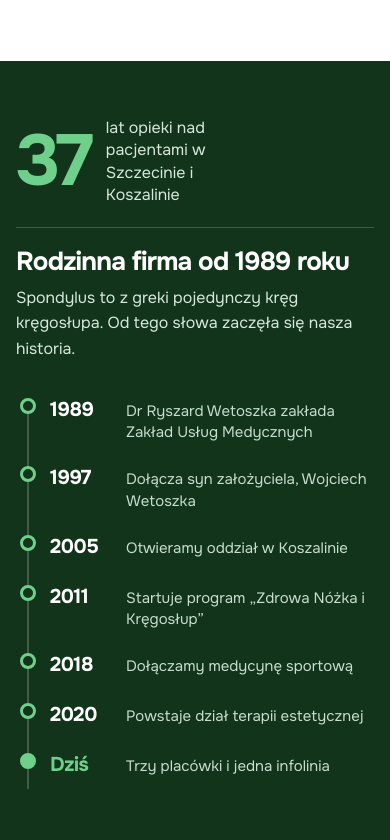
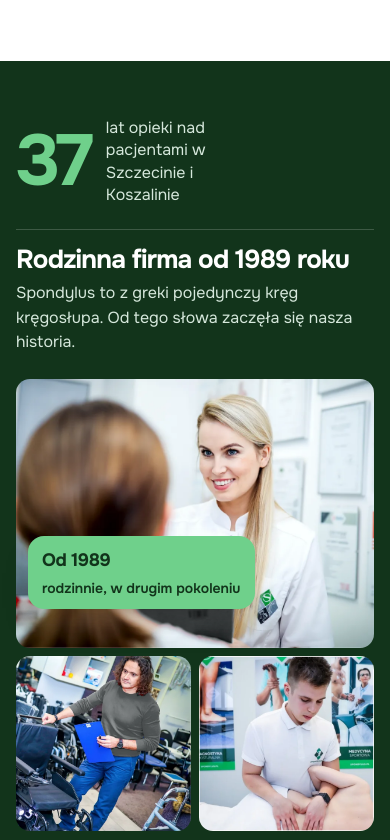
Before and after one commit to Mzabavchukweb/spondylus, a plain HTML site: page index.html in a window 390 px wide. Shown: the part 8424-9264 px from the top of the page. Drawn offline with Linux system fonts and the light colour scheme.

Commit message:
Historia firmy ze zdjęciami z placówek

```diff
--- a/assets/css/style.css
+++ b/assets/css/style.css
@@ -1814,3 +1814,37 @@
   .proc-jasny .proc p { margin-top: 6px; font-size: 14.5px; line-height: 1.5; }
 }
 @media (max-width: 360px) { .proc-jasny .proc { gap: 8px; } .proc-jasny .proc li, .proc-jasny .proc li + li { padding: 12px 10px 14px; } .proc-jasny .proc p { font-size: 14px; } .proc-jasny .proc .ilu { width: 40px; height: 40px; } }
+
+/* v32: historia ze zdjęciami z placówek */
+.hist3 { display: grid; grid-template-columns: minmax(0, 1fr) minmax(0, 1.05fr); gap: clamp(32px, 5vw, 80px); align-items: center; }
+.hist3 .hist2__lat { padding: 0 0 22px; border-right: 0; border-bottom: 1px solid rgba(255, 255, 255, .18); margin-bottom: 24px; }
+.hist3 h2 { color: #fff; font-size: clamp(28px, 3vw, 42px); }
+.hist3__lead { margin-top: 10px; font-size: 18px; line-height: 1.55; color: #d6e8dc; max-width: 46ch; }
+.hist3__os { list-style: none; margin: 28px 0 0; padding: 0 0 0 4px; position: relative; display: grid; gap: 14px; }
+.hist3__os::before { content: ""; position: absolute; left: 11px; top: 8px; bottom: 8px; width: 2px; background: rgba(255, 255, 255, .2); }
+.hist3__os li { position: relative; display: grid; grid-template-columns: 62px minmax(0, 1fr); column-gap: 12px; align-items: baseline; padding-left: 30px; }
+.hist3__os li::before { content: ""; position: absolute; left: 0; top: 4px; width: 16px; height: 16px; border-radius: 50%; background: var(--brand-900); border: 3px solid #6fd08b; }
+.hist3__os b { font-size: 20px; color: #fff; letter-spacing: -.02em; }
+.hist3__os p { margin: 0; font-size: 16px; line-height: 1.45; color: #c7ddcd; }
+.hist3__dzis::before { background: #6fd08b !important; }
+.hist3__dzis b { color: #6fd08b; }
+.hist3__foto { position: relative; display: grid; grid-template-columns: 1fr 1fr; gap: 14px; }
+.hist3__foto img { width: 100%; height: 100%; object-fit: cover; border-radius: 18px; aspect-ratio: 1; }
+.hist3__foto .hist3__duze { grid-column: 1 / -1; aspect-ratio: 4 / 3; object-position: 50% 30%; }
+.hist3__znak { position: absolute; left: -22px; top: calc(50% - 40px); display: grid; gap: 2px; padding: 14px 18px; border-radius: 16px; background: #6fd08b; color: var(--brand-900); font-size: 14px; font-weight: 600; box-shadow: 0 18px 36px -18px rgba(0, 0, 0, .5); }
+.hist3__znak b { font-size: 22px; letter-spacing: -.02em; }
+@media (max-width: 960px) { .hist3 { grid-template-columns: 1fr; } .hist3__znak { left: 12px; } }
+@media (max-width: 640px) {
+  .hist3 { gap: 24px; }
+  .hist3__tekst { display: contents; }
+  .hist3 .hist2__lat, .hist3 h2, .hist3__lead { order: 1; }
+  .hist3 .hist2__lat { margin-bottom: 0; }
+  .hist3 h2 { font-size: 26px; margin-top: -8px; }
+  .hist3__lead { font-size: 16px; margin-top: -16px; }
+  .hist3__foto { order: 2; gap: 8px; }
+  .hist3__foto img { border-radius: 14px; }
+  .hist3__znak { top: auto; bottom: calc(50% - 4px); padding: 10px 14px; }
+  .hist3__znak b { font-size: 18px; }
+  .hist3__os { order: 3; margin-top: 0; }
+  .hist3__os p { font-size: 15px; }
+}
--- a/index.html
+++ b/index.html
@@ -10,7 +10,7 @@
 <link rel="preconnect" href="https://fonts.googleapis.com">
 <link rel="preconnect" href="https://fonts.gstatic.com" crossorigin>
 <link href="https://fonts.googleapis.com/css2?family=Onest:wght@400;500;600;700&display=swap" rel="stylesheet">
-<link rel="stylesheet" href="assets/css/style.css?v=1792168027">
+<link rel="stylesheet" href="assets/css/style.css?v=1792168146">
 </head>
 <body class="">
 <a class="sr-only" href="#tresc">Przejdź do treści</a>
@@ -350,24 +350,28 @@
 </section>
 
 <section class="section hist2-sekcja" id="historia" data-why>
-  <aside class="why-note" aria-label="Uzasadnienie sekcji"><b><i>10</i>Historia jako dowód doświadczenia</b><dl><div><dt>Obecnie</dt><dd>Historia firmy jest tylko na podstronie „O nas”, w układzie, w którym lata są rozsunięte z opisami i trudno je połączyć.</dd></div><div><dt>Propozycja</dt><dd>Ciemnozielony pas z dużą liczbą „37 lat”, znaczeniem nazwy i osią czasu od 1989 roku do dziś: na komputerze poziomą, na telefonie pionową.</dd></div><div><dt>Po co</dt><dd>Ponad 35 lat to przewaga, której nie ma większość konkurencji. Jedna duża liczba zostaje w pamięci, a oś czasu pokazuje, że firma stale się rozwija.</dd></div></dl></aside>
-  <div class="wrap">
-    <div class="hist2__head">
+  <aside class="why-note" aria-label="Uzasadnienie sekcji"><b><i>10</i>Historia jako dowód doświadczenia</b><dl><div><dt>Obecnie</dt><dd>Historia firmy jest tylko na podstronie „O nas”, w układzie, w którym lata są rozsunięte z opisami i trudno je połączyć.</dd></div><div><dt>Propozycja</dt><dd>Ciemnozielony pas: duża liczba „37 lat”, znaczenie nazwy i pionowa oś czasu od 1989 roku do dziś, a obok mozaika prawdziwych zdjęć z placówek (konsultacja, zaopatrzenie, terapia) z plakietką „Od 1989, rodzinnie, w drugim pokoleniu”.</dd></div><div><dt>Po co</dt><dd>Ponad 35 lat to przewaga, której nie ma większość konkurencji. Jedna duża liczba zostaje w pamięci, a oś czasu pokazuje, że firma stale się rozwija.</dd></div></dl></aside>
+  <div class="wrap hist3">
+    <div class="hist3__tekst">
       <div class="hist2__lat"><b>37</b><span>lat opieki nad pacjentami w Szczecinie i Koszalinie</span></div>
-      <div>
       <h2>Rodzinna firma od 1989 roku</h2>
-        <p>Spondylus to z greki pojedynczy kręg kręgosłupa. Od tego słowa zaczęła się nasza historia.</p>
-      </div>
-    </div>
-    <ol class="hist2">
+      <p class="hist3__lead">Spondylus to z greki pojedynczy kręg kręgosłupa. Od tego słowa zaczęła się nasza historia.</p>
+      <ol class="hist3__os">
         <li><b>1989</b><p>Dr Ryszard Wetoszka zakłada Zakład Usług Medycznych</p></li>
         <li><b>1997</b><p>Dołącza syn założyciela, Wojciech Wetoszka</p></li>
         <li><b>2005</b><p>Otwieramy oddział w Koszalinie</p></li>
         <li><b>2011</b><p>Startuje program „Zdrowa Nóżka i Kręgosłup”</p></li>
         <li><b>2018</b><p>Dołączamy medycynę sportową</p></li>
         <li><b>2020</b><p>Powstaje dział terapii estetycznej</p></li>
-      <li class="hist2__dzis"><b>Dziś</b><p>Trzy placówki i jedna infolinia</p></li>
+        <li class="hist3__dzis"><b>Dziś</b><p>Trzy placówki i jedna infolinia</p></li>
       </ol>
+    </div>
+    <div class="hist3__foto">
+      <img class="hist3__duze" src="assets/img/hist-konsultacja.webp" alt="Lekarka Spondylus podczas konsultacji z pacjentką" width="960" height="720" loading="lazy">
+      <img src="assets/img/hist-zaopatrzenie.webp" alt="Doradztwo w sklepie z zaopatrzeniem medycznym Spondylus" width="600" height="600" loading="lazy">
+      <img src="assets/img/hist-terapia.webp" alt="Fizjoterapeuta Spondylus podczas terapii" width="600" height="600" loading="lazy">
+      <span class="hist3__znak"><b>Od 1989</b>rodzinnie, w drugim pokoleniu</span>
+    </div>
   </div>
 </section>
 
@@ -493,7 +497,7 @@
 <button class="why-toggle" type="button" aria-pressed="false" data-why-toggle><span>Uzasadnienie<span class="why-toggle__txt-long"> zmian</span></span><span class="why-toggle__sw" aria-hidden="true"></span></button>
 <span class="proto-label">Propozycja nowej strony, prototyp</span>
 <div class="toast" role="status" aria-live="polite" id="toast"></div>
-<script src="assets/js/main.js?v=1792168027" defer></script>
+<script src="assets/js/main.js?v=1792168146" defer></script>
 
 </body>
 </html>
```
Also changed, not shown: kadra.html (+2 -2 lines), kontakt.html (+2 -2 lines), podologia.html (+2 -2 lines), src/pages/index.html (+13 -9 lines), tomasz-gnus.html (+2 -2 lines), assets/img/hist-konsultacja.webp (added), assets/img/hist-terapia.webp (added), assets/img/hist-zaopatrzenie.webp (added). Lines whose indentation alone changed are shown as unchanged.
